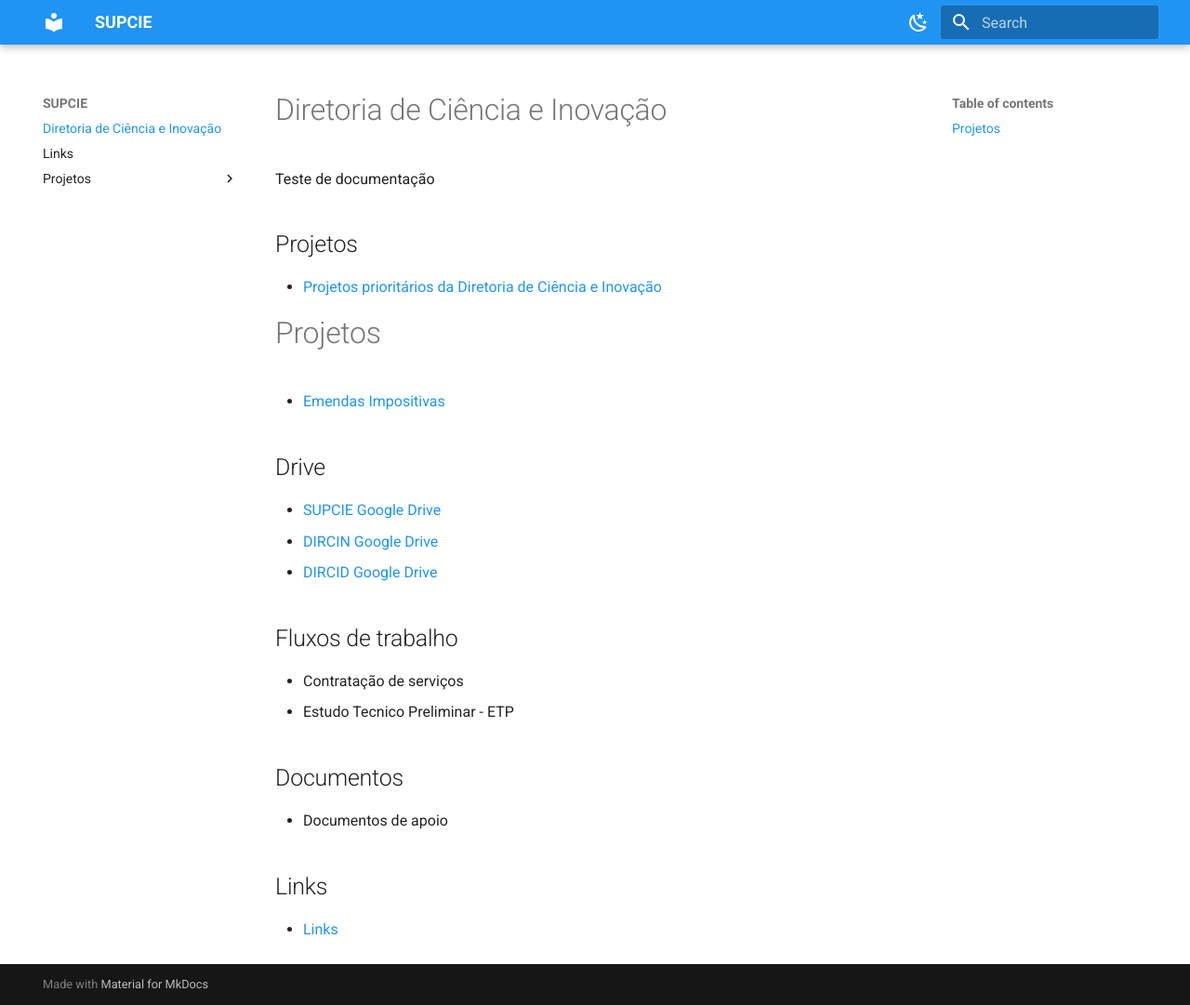
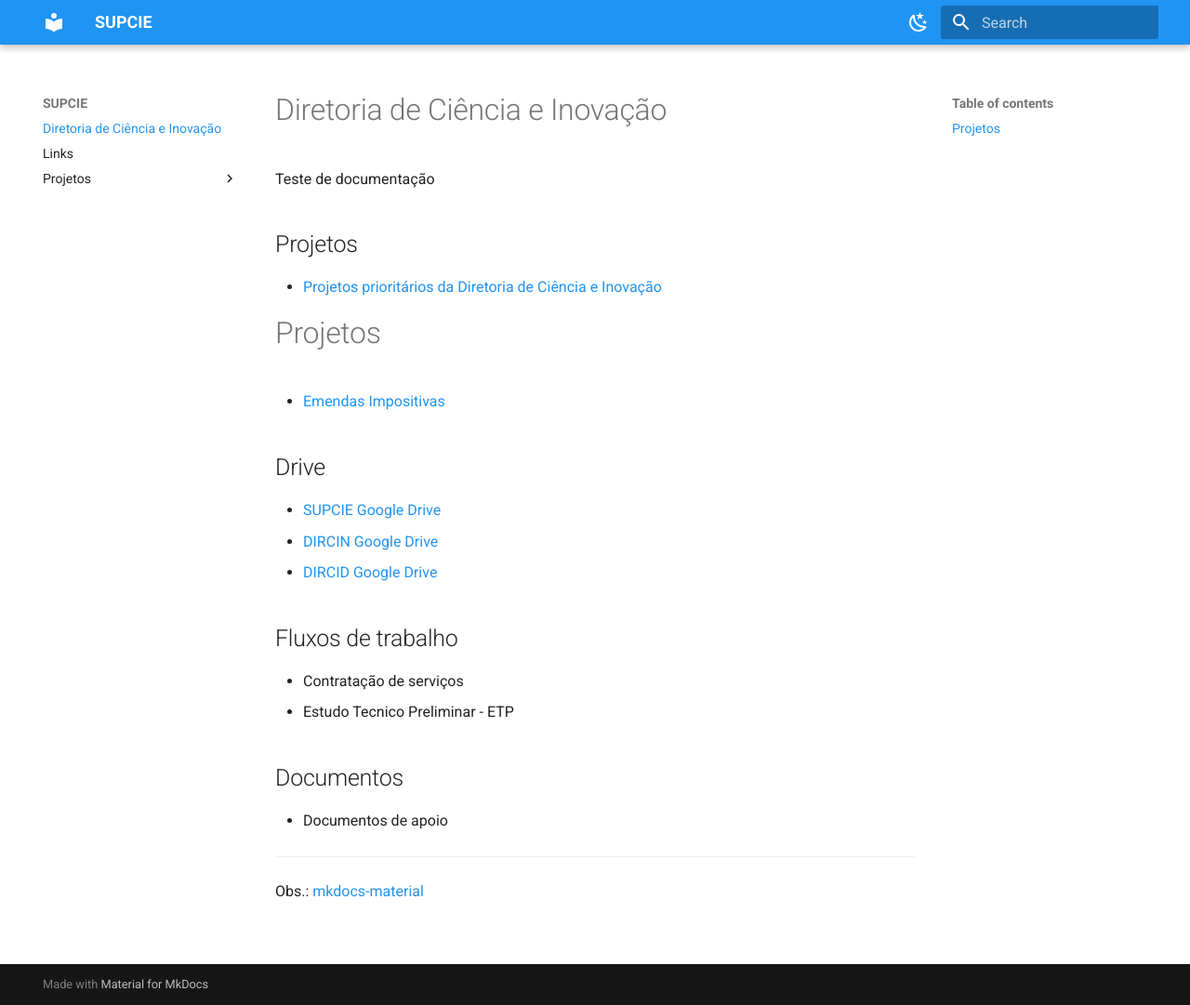
Before and after one commit to hersonpc/supcie-docs, an MkDocs documentation site: the page built from docs/index.md, in a window 1280 px wide and 1081 px high. Shown: the whole window at 93% size. Built offline with MkDocs 1.6.1 and Material for MkDocs 9.7.7, drawn with Linux system fonts in a browser that asks for light colours.

Commit message:
build: ref

```diff
--- a/docs/index.md
+++ b/docs/index.md
@@ -25,6 +25,5 @@ Teste de documentação
 
 * Documentos de apoio
 
-## Links
-
-* [Links](links.md)
+<hr>
+Obs.: [mkdocs-material](https://squidfunk.github.io/mkdocs-material/getting-started/)
```
